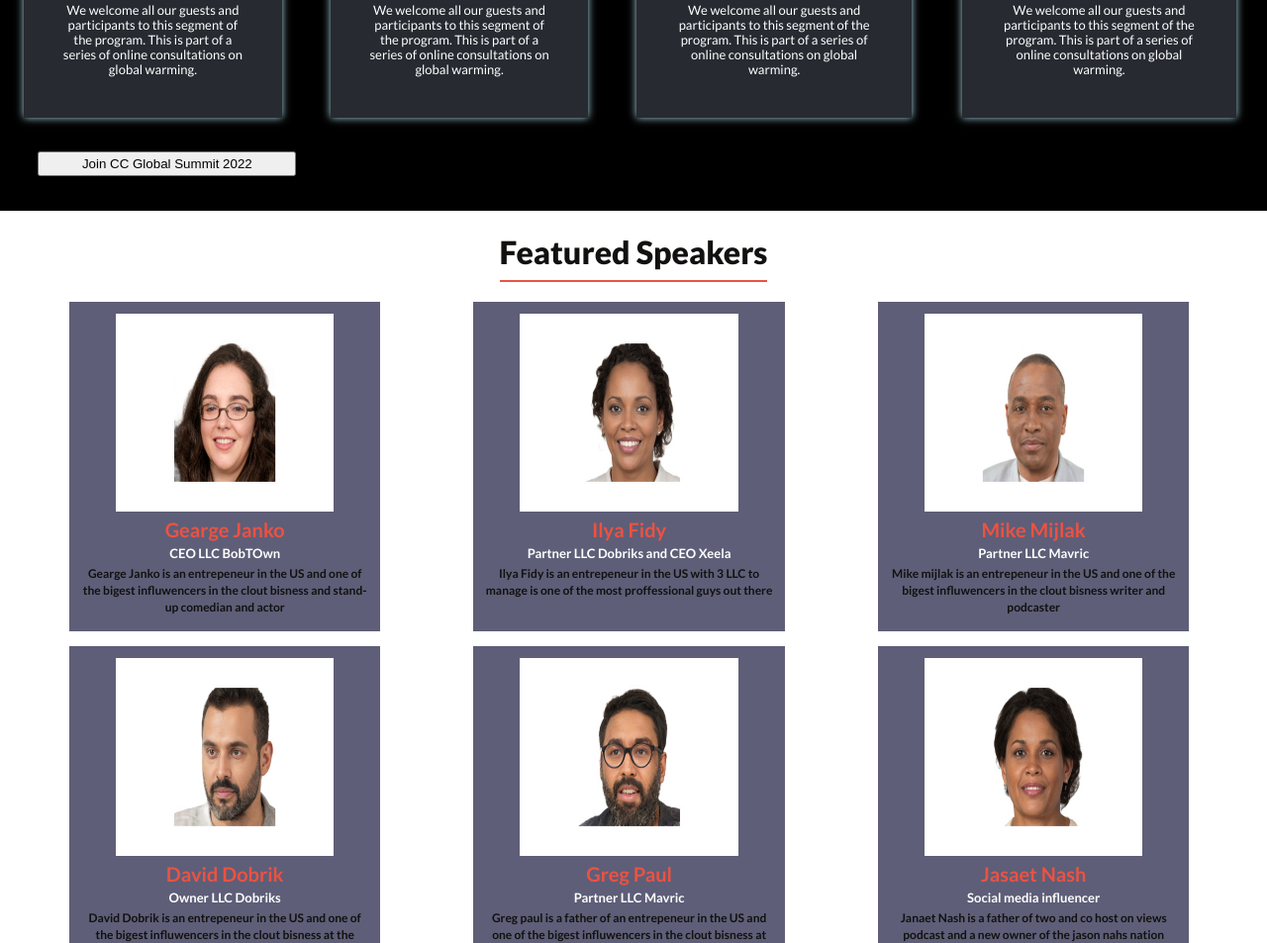
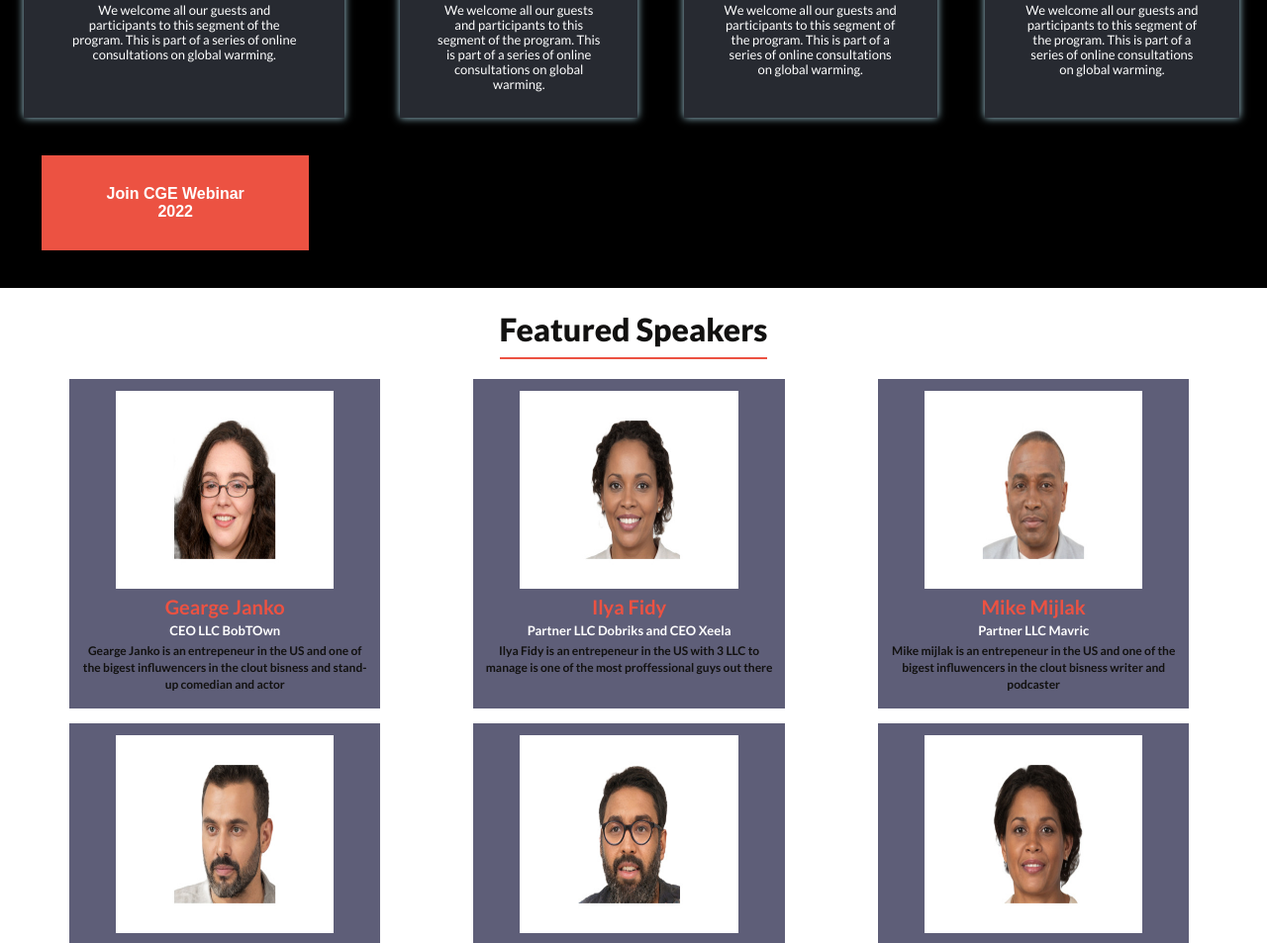
Before and after one commit to Mukumbuta/Capstone-Project-1, a website: page index.html in a window 1280 px wide. Shown: the part 1239-2192 px from the top of the page at 99% size. Drawn offline with Linux system fonts and the light colour scheme.

```diff
--- a/index.html
+++ b/index.html
@@ -153,7 +153,7 @@
                 </p>
               </div>
             </div>
-            <button class="register-btn">Join CC Global Summit 2022</button>
+            <button class="register-btn">Join CGE Webinar 2022</button>
           </div>
         </div>
       </section>
--- a/style.css
+++ b/style.css
@@ -247,8 +247,8 @@
   margin: 5%;
 }
 
-.register-btn > button {
-  width: 100%;
+.register-btn {
+  width: 75%;
   padding: 30px 54px;
   font-size: medium;
   font-weight: 700;
@@ -257,7 +257,7 @@
   border: none;
 }
 
-.register-btn > button:hover {
+.register-btn:hover {
   border: 1px solid #d8cd30;
 }
 
```
Also changed, not shown: README.md.
